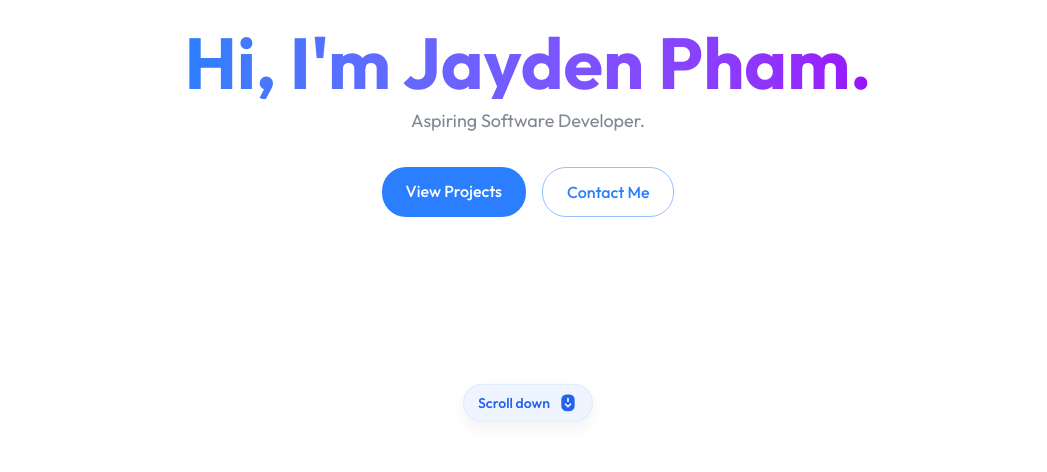
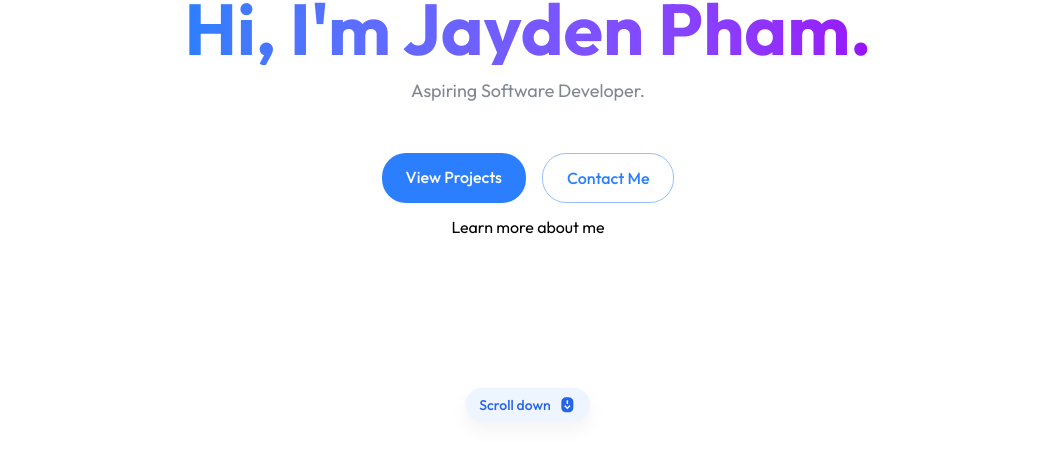
Before and after one commit to Bigmonterss/self-portfolio-project-2025, a React (Vite) app: page / in a window 1280 px wide. Shown: the part 278-750 px from the top of the page, without its empty margins (112-1159 px from the left). Built offline with nearby package versions, Linux system fonts and the light colour scheme.

Commit message:
UPDATE: Added a learn more about me to go to the about page and change styling of the scrolldown button

```diff
--- a/src/components/JumpNotification.css
+++ b/src/components/JumpNotification.css
@@ -8,10 +8,10 @@
   align-items: center;
   background: rgba(59, 130, 246, 0.08);
   color: rgb(37, 99, 235);
-  border: 1px solid rgba(59, 130, 246, 0.10);
+
   padding: 8px 14px;
   border-radius: 9999px;
-  font-weight: 550;
+  font-weight: 500;
   cursor: pointer;
   user-select: none;
   box-shadow: 0 8px 18px rgba(2,6,23,0.05);
--- a/src/components/JumpNotification.jsx
+++ b/src/components/JumpNotification.jsx
@@ -9,7 +9,7 @@ export default function JumpNotification() {
       aria-label="Scroll down"
     >
       <span className="jump-text">Scroll down</span>
-      <span className="jump-arrow" aria-hidden><RiScrollToBottomFill size={20}/></span>
+      <span className="jump-arrow" aria-hidden><RiScrollToBottomFill size={18}/></span>
     </div>
   );
 }
--- a/src/components/sections/About.jsx
+++ b/src/components/sections/About.jsx
@@ -16,9 +16,9 @@ export const About = () => {
     const tools = ["Git/GitHub", "Jira", "Figma", "Microsoft 365"]
 
     return (
-        <section id="about" className="flex items-center justify-center py-20">
+        <section id="about" className="flex items-center justify-center py-10">
             <RevealOnScroll>
-            <div className="max-w-3xl mx-auto px-4">
+            <div className="max-w-3xl mx-auto px-4 py-30">
                 <div className='flex justify-center mb-4'>
                     <img
                         /* Remove the hover scale if wanted */
--- a/src/components/sections/Home.jsx
+++ b/src/components/sections/Home.jsx
@@ -1,6 +1,8 @@
 import { RevealOnScroll } from "../RevealOnScroll";
 import JumpNotification from "../JumpNotification";
 import { useEffect, useRef, useState } from "react";
+import { Link } from "react-router-dom";
+
 
 export const Home = () => {
     const sentences = [
@@ -41,12 +43,12 @@ export const Home = () => {
             {/* Foreground content */}
 
             <div>
-                <h1 className="text-center text-5xl md:text-7xl font-bold mb-2 bg-gradient-to-r from-blue-500 to-purple-600 bg-clip-text text-transparent leading-right">
+                <h1 className="text-center text-5xl md:text-7xl font-bold mb-3 bg-gradient-to-r from-blue-500 to-purple-600 bg-clip-text text-transparent leading-right">
                     Hi, I'm Jayden Pham.
                 </h1>
 
                 <p
-                    className={`text-center text-lg mb-8 max-w-lg mx-auto flex justify-center transition-opacity duration-300`}
+                    className={`text-center text-lg mb-12 max-w-lg mx-auto flex justify-center transition-opacity duration-300`}
                     style={{
                         color: "var(--text-color)",
                         opacity: visible ? 1 : 0,
@@ -67,6 +69,11 @@ export const Home = () => {
                         Contact Me
                     </a>
                 </div>
+                <Link
+                    to="/about"
+                    className="text-m flex justify-center py-3 hover:text-blue-500 transition">
+                    Learn more about me
+                </Link>
             </div>
             <JumpNotification />
         </section>
```
